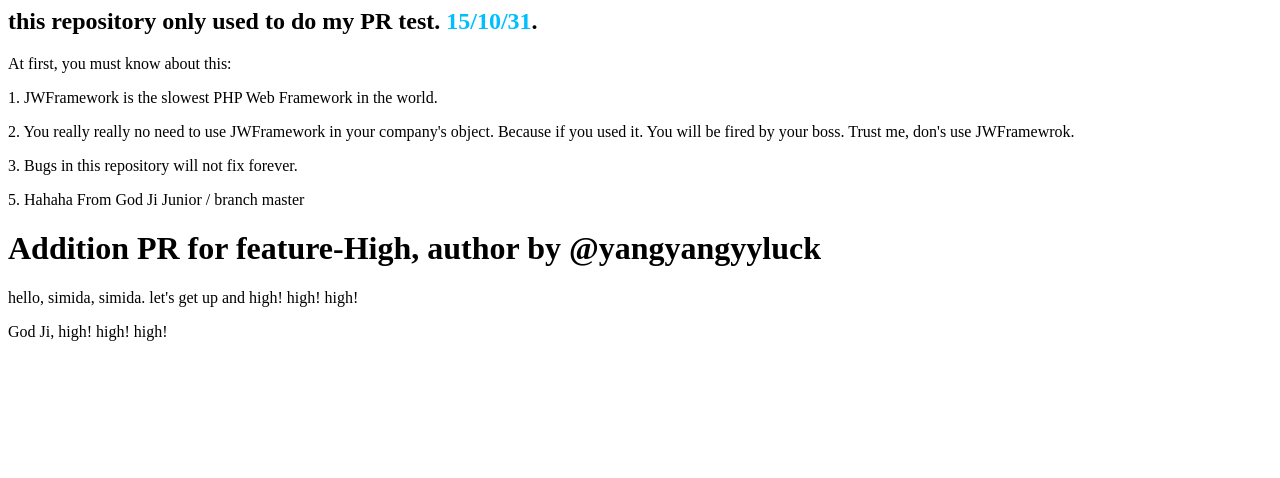
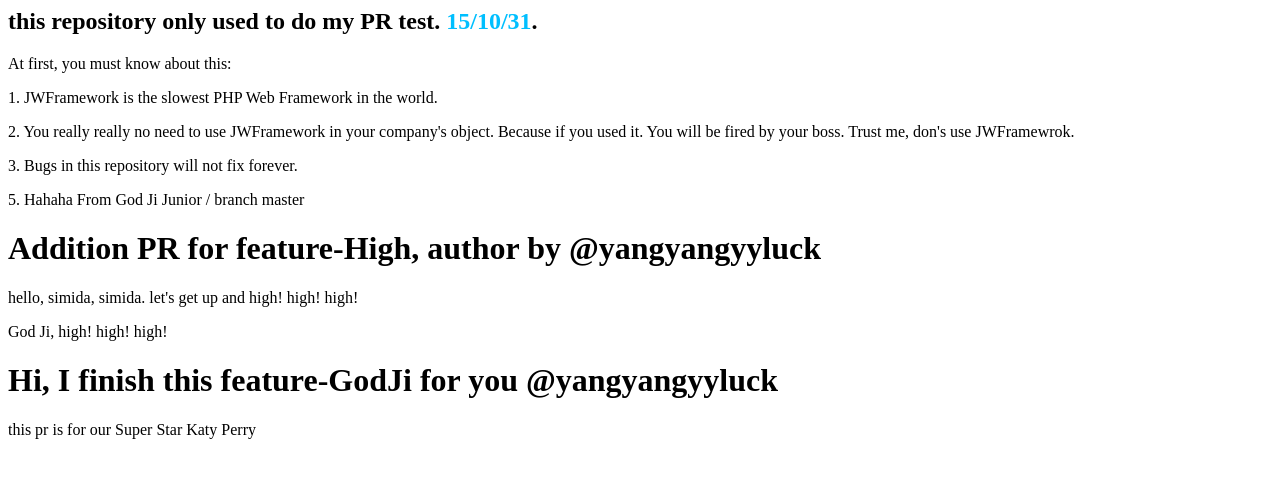
Before and after one commit to ljwphp/JWFramework, a plain HTML site: page index.html in a window 1280 px wide. Drawn offline with Linux system fonts and the light colour scheme.

Commit message:
finish godji

```diff
--- a/index.html
+++ b/index.html
@@ -20,6 +20,10 @@
 <p>hello, simida, simida. let's get up and high! high! high!</p>
 <p>God Ji, high! high! high!</p>
 
+
+<h1>Hi, I finish this feature-GodJi for you @yangyangyyluck</h1>
+<p>this pr is for our Super Star Katy Perry</p>
+
 </body>
 
 </html>
```
